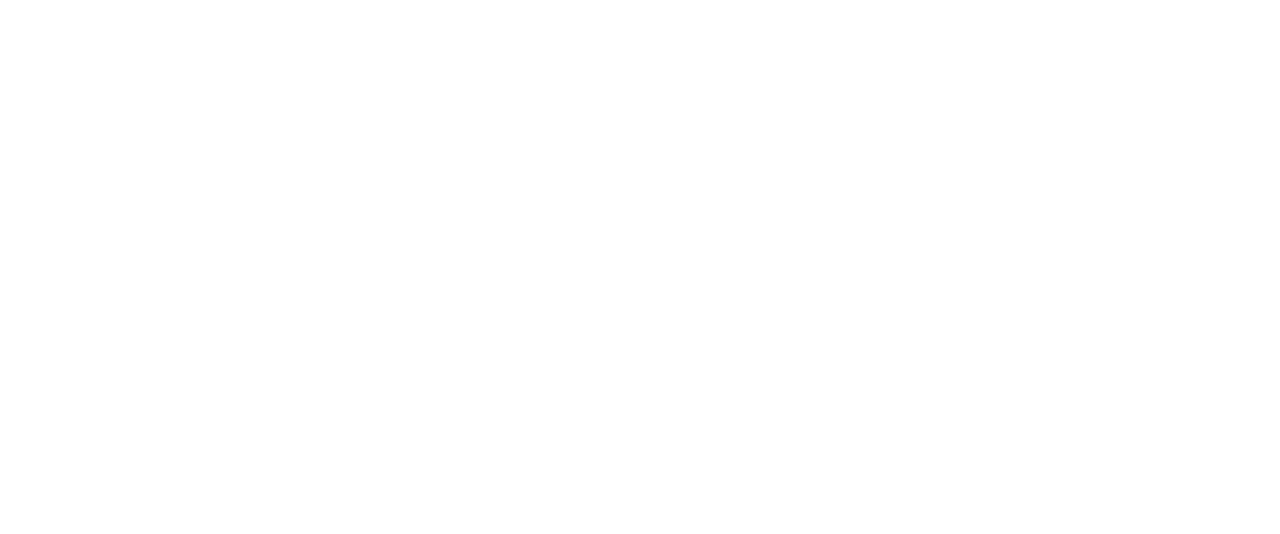
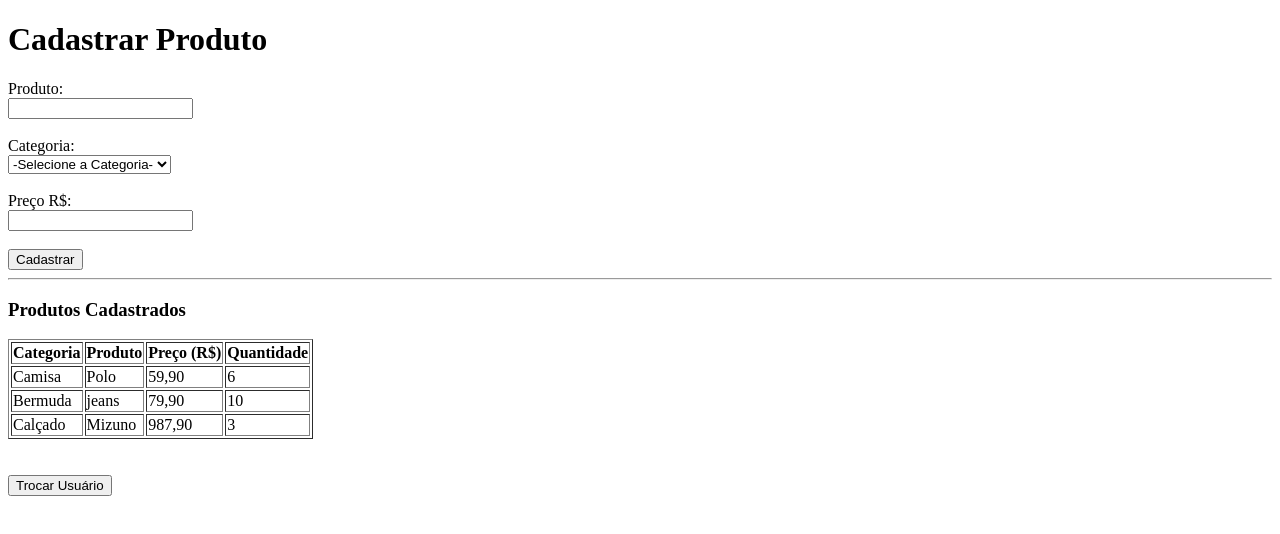
Before and after one commit to nataifreitas2025/LOJA_ESPORTIVA_LOURDES_WEBAPP, a plain HTML site: page Vendas.html in a window 1280 px wide. Drawn offline with Linux system fonts and the light colour scheme.

Commit message:
Versão Final

```diff
--- a/Vendas.html
+++ b/Vendas.html
@@ -0,0 +1,64 @@
+<!DOCTYPE html>
+<html lang="en">
+<head>
+    <meta charset="UTF-8">
+    <meta name="viewport" content="width=device-width, initial-scale=1.0">
+    <title>Document</title>
+</head>
+<body>
+    <h1>Cadastrar Produto</h1>
+    <label>Produto:</label><br>
+    <input type="text"<br><br><br>
+    <label>Categoria:</label><br>
+    <select id="Categoria" name="Categoria">
+        <option value="-Selecione a Categoria-">-Selecione a Categoria-</option>
+        <option value="Camisa">Camisa</option>
+        <option value="Bermuda">Bermuda</option>
+        <option value="Calçado">Calçado</option>
+    </select><br><br>
+    <label>Preço R$:</label><br>
+    <input type="text"<br><br><br>
+    <input type="submit" value="Cadastrar"/>
+
+    <hr>
+
+    <h3>Produtos Cadastrados</h3>
+    <table border="1">
+        <tr>
+            <th>Categoria</th>
+            <th>Produto</th>
+            <th>Preço (R$)</th>
+            <th>Quantidade</th>
+        </tr>
+
+        <tr>
+            <td>Camisa</td>
+            <td>Polo</td>
+            <td>59,90</td>
+            <td>6</td>
+        </tr>
+
+        <tr>
+            <td>Bermuda</td>
+            <td>jeans</td>
+            <td>79,90</td>
+            <td>10</td>
+        </tr>
+
+        <tr>
+            <td>Calçado</td>
+            <td>Mizuno</td>
+            <td>987,90</td>
+            <td>3</td>
+
+        </tr>
+
+
+
+    </table><br><br>
+</form>
+
+
+        <a href="index.html"><button>Trocar Usuário</button></a>
+</body>
+</html>
```
Also changed, not shown: index.html (+1 -1 lines).
